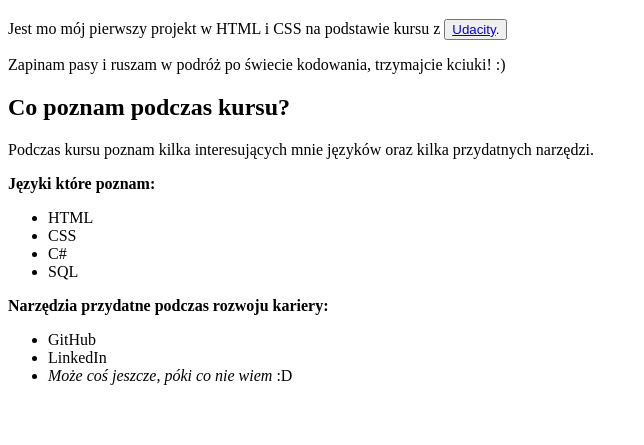
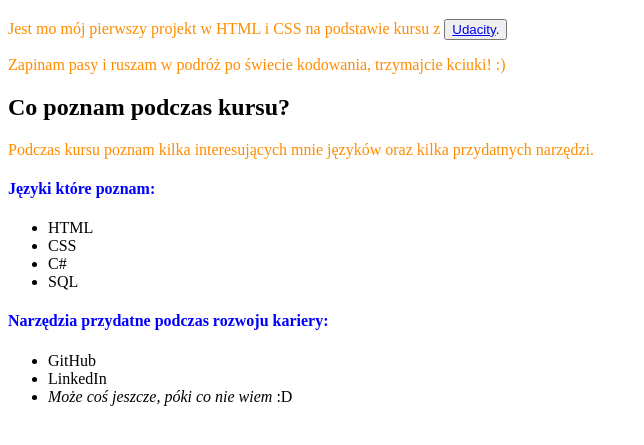
Before and after one commit to michal-tracichleb/course-Udacity-HTML, a plain HTML site: page index.html in a window 1280 px wide. Shown: the part 61-506 px from the top of the page, without its empty margins (0-644 px from the left). Drawn offline with Linux system fonts and the light colour scheme.

Commit message:
Added style to index.html

```diff
--- a/index.html
+++ b/index.html
@@ -5,7 +5,15 @@
     <meta charset="UTF-8">
     <meta http-equiv="X-UA-Compatible" content="IE=edge">
     <meta name="viewport" content="width=device-width, initial-scale=1.0">
-    <title>Pierwsza strona internetowa</title>
+    <title>Pierwsza strona internetowa - Michał Tracichleb</title>
+    <style>
+        p {
+            color: darkorange;
+        }
+        h4 {
+            color: blue;
+        }
+    </style>
 </head>
 
 <body>
@@ -20,14 +28,14 @@
     <h2>Co poznam podczas kursu?</h2>
     <p>
         Podczas kursu poznam kilka interesujących mnie języków oraz kilka przydatnych narzędzi.
-    <p><b>Języki które poznam:</b></p>
+    <h4><b>Języki które poznam:</b></h4>
     <ul>
         <li>HTML</li>
         <li>CSS</li>
         <li>C#</li>
         <li>SQL</li>
     </ul>
-    <p><strong>Narzędzia przydatne podczas rozwoju kariery:</strong></p>
+    <h4><strong>Narzędzia przydatne podczas rozwoju kariery:</strong></h4>
     <ul>
         <li>GitHub</li>
         <li>LinkedIn</li>
```
